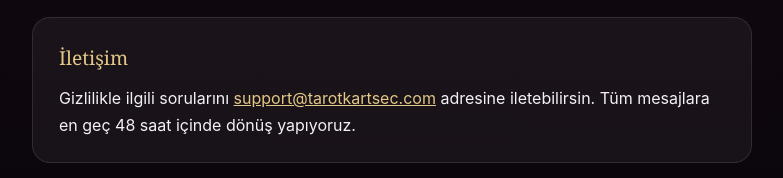
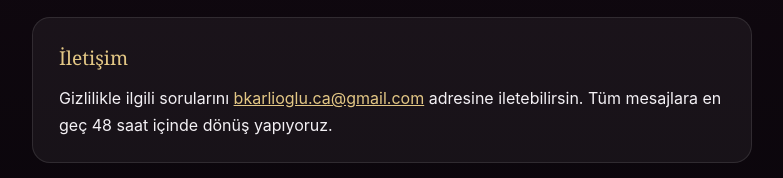
Before and after one commit to YBK9904/tarot-privacy-policy, a plain HTML site: page privacy.html in a window 1280 px wide. Shown: the part 2596-2774 px from the top of the page, without its empty margins (248-1031 px from the left). Drawn offline with Linux system fonts and the light colour scheme.

Commit message:
Update privacy.html

```diff
--- a/privacy.html
+++ b/privacy.html
@@ -209,7 +209,7 @@
   <section>
     <h2>İletişim</h2>
     <p>
-      Gizlilikle ilgili sorularını <a href="mailto:support@tarotkartsec.com">support@tarotkartsec.com</a>
+      Gizlilikle ilgili sorularını <a href="mailto:bkarlioglu.ca@gmail.com">bkarlioglu.ca@gmail.com</a>
       adresine iletebilirsin. Tüm mesajlara en geç 48 saat içinde dönüş yapıyoruz.
     </p>
   </section>
@@ -333,14 +333,14 @@
     <h2>Contact</h2>
     <p>
       For privacy questions, email
-      <a href="mailto:support@tarotkartsec.com">support@tarotkartsec.com</a>. We reply to every
+      <a href="mailto:bkarlioglu.ca@gmail.com">bkarlioglu.ca@gmail.com</a>. We reply to every
       message within 48 hours.
     </p>
   </section>
 
   <footer>
     <a href="support.html">Destek / Support</a> ·
-    <a href="mailto:support@tarotkartsec.com">support@tarotkartsec.com</a>
+    <a href="bkarlioglu.ca@gmail.com">bkarlioglu.ca@gmail.com</a>
     <p>&copy; 2026 ELYVORA</p>
   </footer>
 
```
